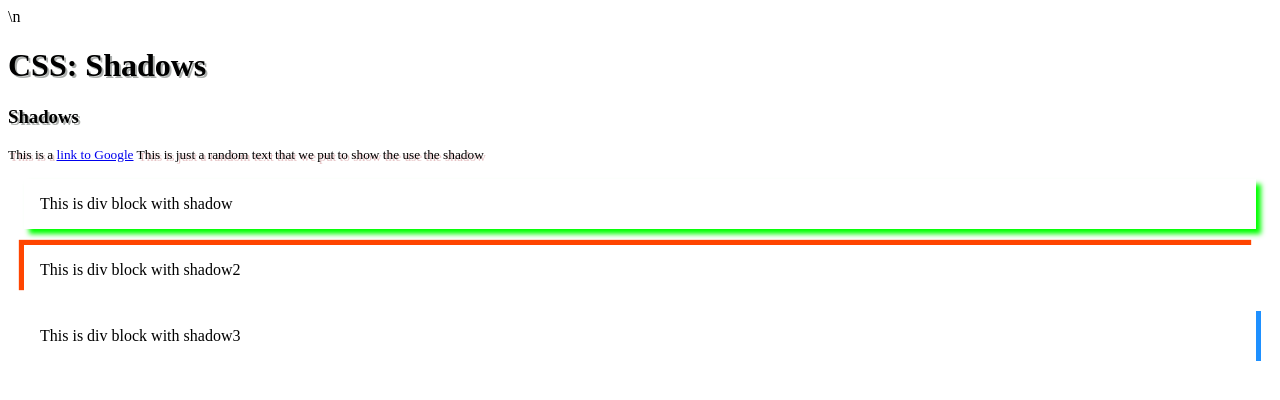
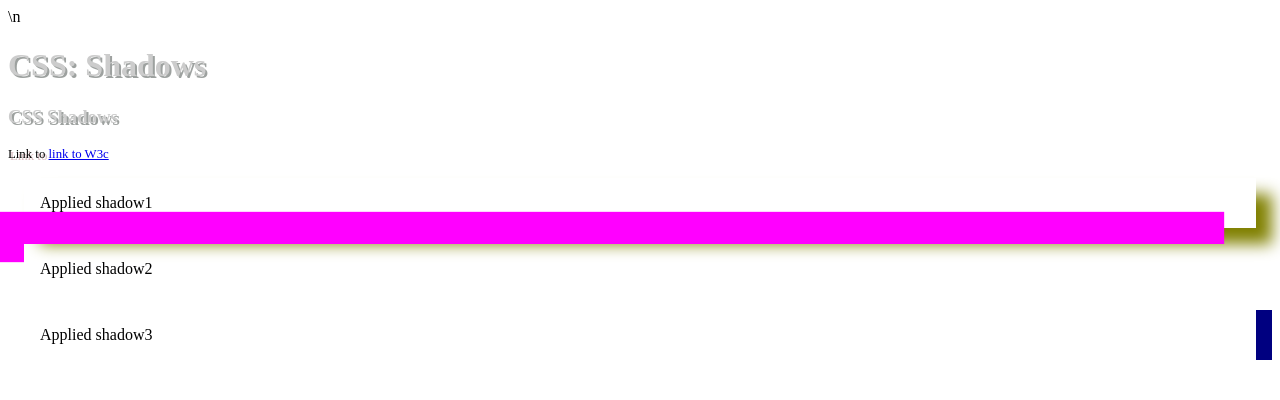
Before and after one commit to pxai/webfinde, a website: page samples/css/shadows.html in a window 1280 px wide. Drawn offline with Linux system fonts and the light colour scheme.

Commit message:
CSS shadows

```diff
--- a/samples/css/css/shadows.css
+++ b/samples/css/css/shadows.css
@@ -1,12 +1,6 @@
-.title {
-    color: black;
-    text-shadow: 2px 2px 0px #404042;
-    text-shadow: 2px 2px 0px hsla(140, 3%, 36%, 0.5);
-}
-
 p {
-    font-size: 10pt;
-    text-shadow: 2px 2px 0px rgba(203, 130, 134, 0.5);
+    font-size: 0.8em;
+    text-shadow: 2px 2px 0 rgba(190, 140, 145, 0.6);
 }
 
 a {
@@ -14,22 +8,28 @@ a {
 }
 
 a:hover {
-   text-shadow: 4px 4px 0px lime;
+   text-shadow: 1em 1em 0 orange;
 }
 
 div {
-    margin: 1em;
+   margin: 1em;
    padding: 1em;
 }
 
-.shady {
-   box-shadow: 5px 5px 5px lime;
+.title {
+    color: #ccc;
+    text-shadow: 2px 2px 0 #404042;
+    text-shadow: 2px 2px 0 hsla(155, 4%, 37%, 0.6);
 }
 
-.shady2 {
-   box-shadow: -5px -5px 1px orangered;
+.shadow1 {
+   box-shadow: 1em 1em 1em olive;
 }
 
-.shady3 {
-   box-shadow: 5px 0px 0px dodgerblue;
+.shadow2 {
+   box-shadow: -2em -2em 1px fuchsia;
 }
+
+.shadow3 {
+   box-shadow: 1em 0 0 navy;
+}
--- a/samples/css/shadows.html
+++ b/samples/css/shadows.html
@@ -12,19 +12,18 @@
 </header>
 <main>
    <article>
-   <h3 class="title">Shadows</h3>
+   <h3 class="title">CSS Shadows</h3>
    <p>
-    This is a <a href="http://www.google.es" title="Go to google">link to Google</a>
-    This is just a random text that we put to show the use the shadow
+     Link to <a href="http://www.w3.org" title="Go to w3c">link to W3c</a>
    </p>
-   <div class="shady">
-    This is div block with shadow
+   <div class="shadow1">
+      Applied shadow1
     </div>
-    <div class="shady2">
-    This is div block with shadow2
+    <div class="shadow2">
+      Applied shadow2
     </div>
-    <div class="shady3">
-    This is div block with shadow3
+    <div class="shadow3">
+      Applied shadow3
     </div>
    </article>
 </main>
```
